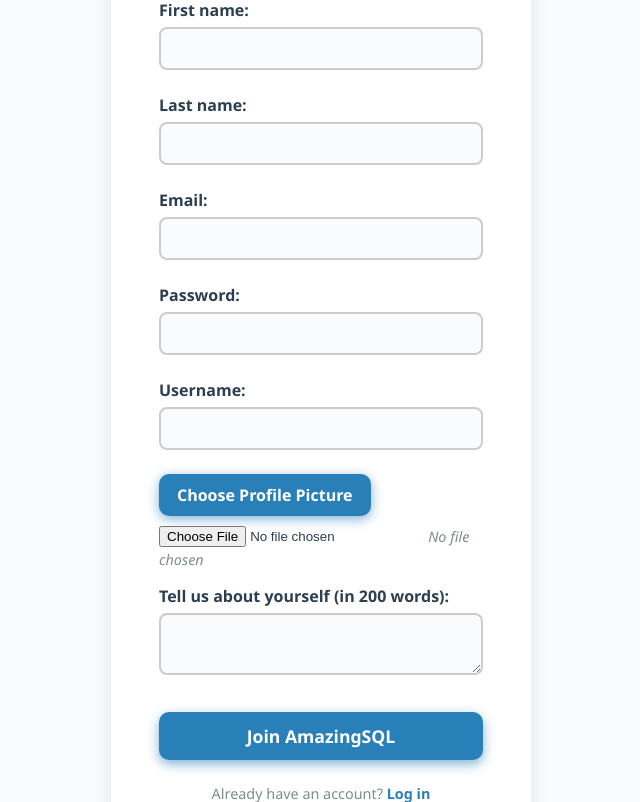
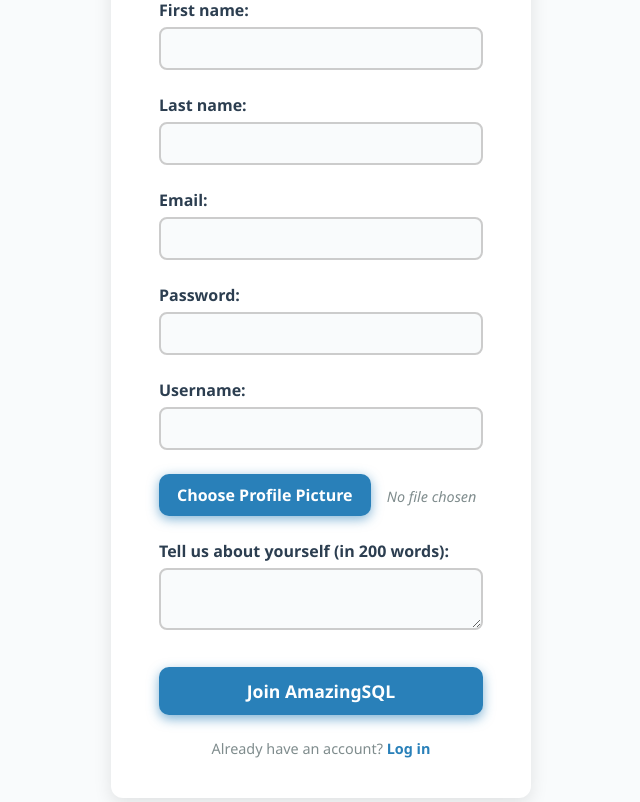
Before and after one commit to bowale-os/AmazingSQL, a Flask app: page /signup in a window 1280 px wide. Shown: the part 326-1128 px from the top of the page, without its empty margins (319-959 px from the left). Run offline with Flask 3, Linux system fonts and the light colour scheme; parts of the project's set-up code (start-up, migrations or seed data) failed here and were passed over; some libraries are stand-ins or nearby versions.

Commit message:
Update signup.html

```diff
--- a/templates/signup.html
+++ b/templates/signup.html
@@ -87,6 +87,10 @@
       outline-color: #2980b9;
       background-color: #e6f0fa;
       color: #1b3a57;
+    }
+
+    input[type="file"] {
+      display: none;
     }
 
     /* Error messages */
```
